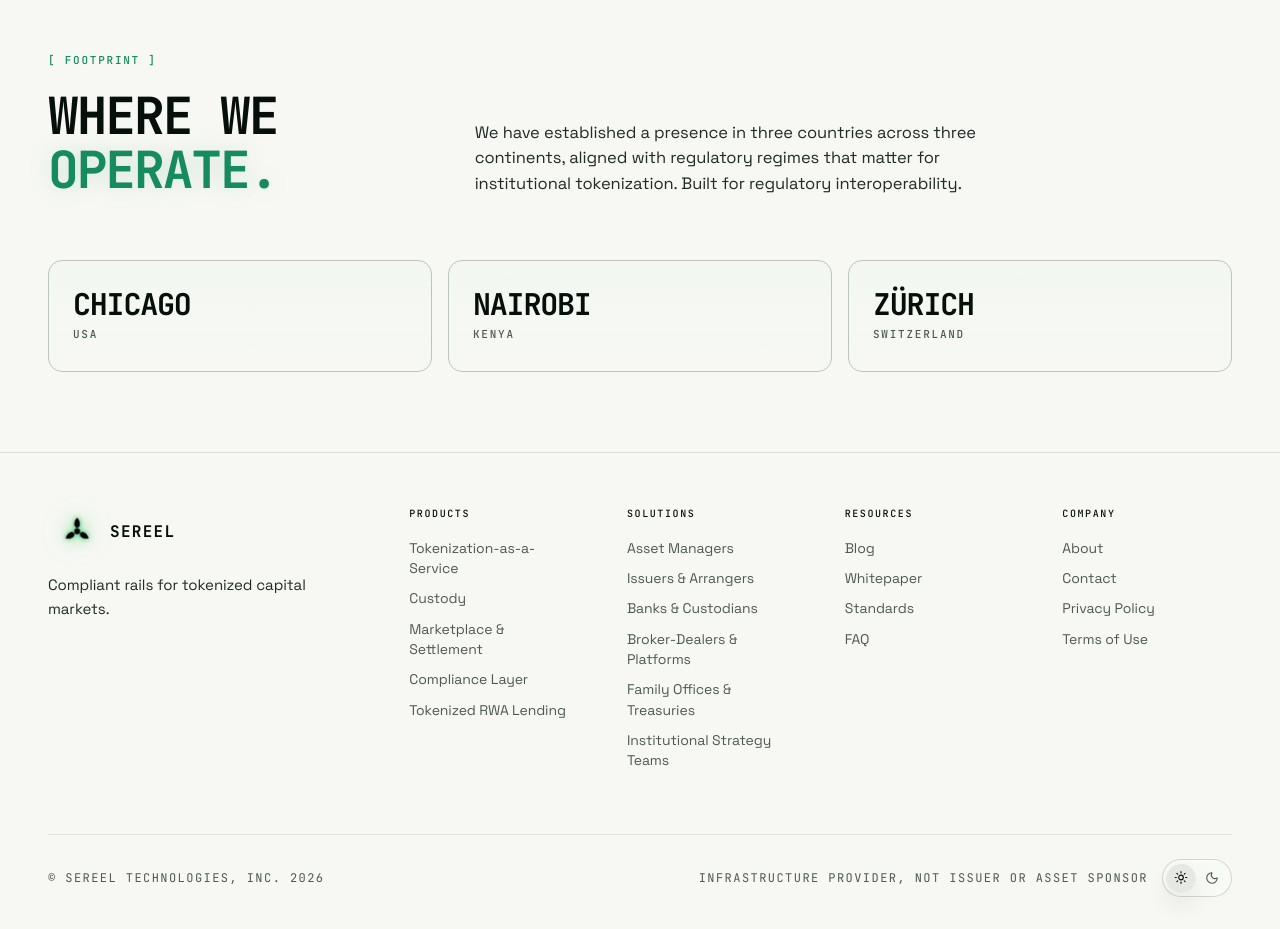
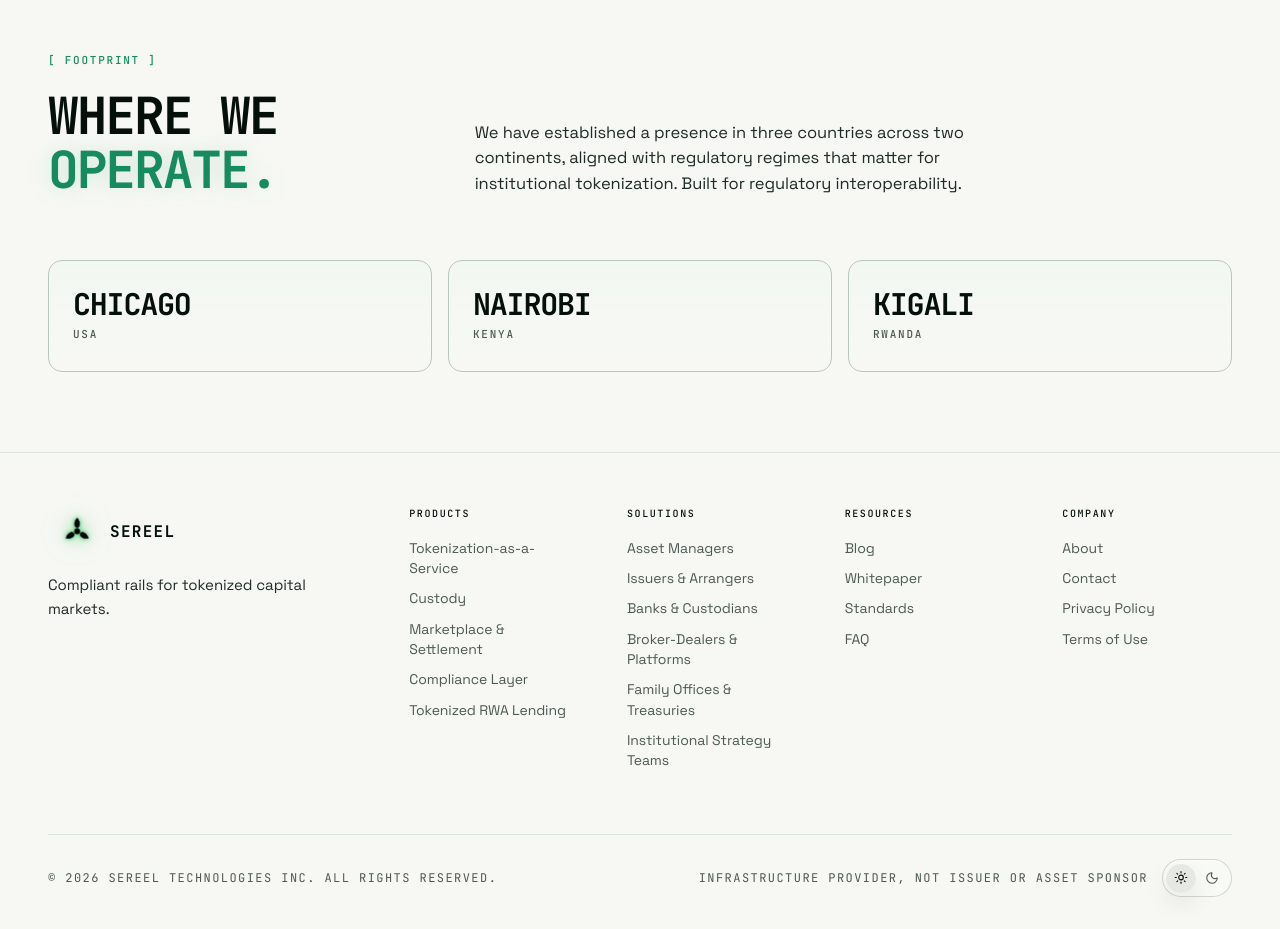
Before and after one commit to 0xsereel/website, a React (Vite) app: page /about in a window 1280 px wide. Shown: the part 1360-2289 px from the top of the page. Built offline with nearby package versions, Linux system fonts and the light colour scheme.

Commit message:
feat: kigali

```diff
--- a/src/components/Contact/ContactContent.tsx
+++ b/src/components/Contact/ContactContent.tsx
@@ -173,7 +173,7 @@ export const ContactContent = () => {
               <div className="locs">
                 <span>Chicago</span>
                 <span>Nairobi</span>
-                <span>Zürich</span>
+                <span>Kigali</span>
               </div>
             </div>
           </div>
--- a/src/components/Core/Footer.tsx
+++ b/src/components/Core/Footer.tsx
@@ -66,7 +66,7 @@ export function Footer() {
           flexWrap: "wrap",
         }}
       >
-        <p style={{ margin: 0, fontSize: 11, color: C.d }}>© 2026 Sereel. All rights reserved.</p>
+        <p style={{ margin: 0, fontSize: 11, color: C.d }}>© 2026 Sereel Technologies Inc. All rights reserved.</p>
         <div style={{ display: "flex", gap: 14 }}>
           <a href="https://x.com/0xSereel" target="_blank" rel="noreferrer" style={{ color: C.d, textDecoration: "none", fontSize: 12 }}>
             X
--- a/src/components/Footer/Footer.tsx
+++ b/src/components/Footer/Footer.tsx
@@ -97,7 +97,7 @@ export const Footer = () => {
           </div>
 
           <div className="legal">
-            <span>© Sereel Technologies, Inc. 2026</span>
+            <span>© 2026 Sereel Technologies Inc. All rights reserved.</span>
             <div className="footer-controls">
               <span>Infrastructure provider, not issuer or asset sponsor</span>
               <ThemeToggle className="footer-theme-toggle" />
@@ -156,9 +156,8 @@ export const Footer = () => {
           </div>
         </div>
         <div className="legal">
-          <span>© Sereel Technologies, Inc. 2026</span>
+          <span>© 2026 Sereel Technologies Inc. All rights reserved.</span>
           <div className="footer-controls">
-            <span>All Rights Reserved</span>
             <ThemeToggle className="footer-theme-toggle" />
           </div>
         </div>
--- a/src/pages/About/About.tsx
+++ b/src/pages/About/About.tsx
@@ -5,7 +5,7 @@ export const About = () => {
     <main className="wrap">
       <SEO
         title="About — Tokenized Finance Infrastructure"
-        description="Sereel builds compliant rails for issuance, custody, settlement, and lifecycle management of tokenized financial products, operating from Chicago, Nairobi, and Zürich."
+        description="Sereel builds compliant rails for issuance, custody, settlement, and lifecycle management of tokenized financial products, operating from Chicago, Nairobi, and Kigali."
         canonical="/about"
       />
       <section className="page-hero about-hero">
@@ -83,7 +83,7 @@ export const About = () => {
             </h2>
           </div>
           <p className="lede">
-            We have established a presence in three countries across three
+            We have established a presence in three countries across two
             continents, aligned with regulatory regimes that matter for
             institutional tokenization. Built for regulatory interoperability.
           </p>
@@ -98,8 +98,8 @@ export const About = () => {
             <div className="country mono">Kenya</div>
           </div>
           <div className="loc">
-            <div className="name">Zürich</div>
-            <div className="country mono">Switzerland</div>
+            <div className="name">Kigali</div>
+            <div className="country mono">Rwanda</div>
           </div>
         </div>
       </section>
--- a/src/pages/Contact/Contact.tsx
+++ b/src/pages/Contact/Contact.tsx
@@ -6,7 +6,7 @@ export const Contact = () => {
     <>
       <SEO
         title="Contact"
-        description="Talk to the Sereel team about tokenization, custody, compliance, and settlement infrastructure for your institution. Offices in Chicago, Nairobi, and Zürich."
+        description="Talk to the Sereel team about tokenization, custody, compliance, and settlement infrastructure for your institution. Offices in Chicago, Nairobi, and Kigali."
         canonical="/contact"
       />
       <ContactContent />
```
